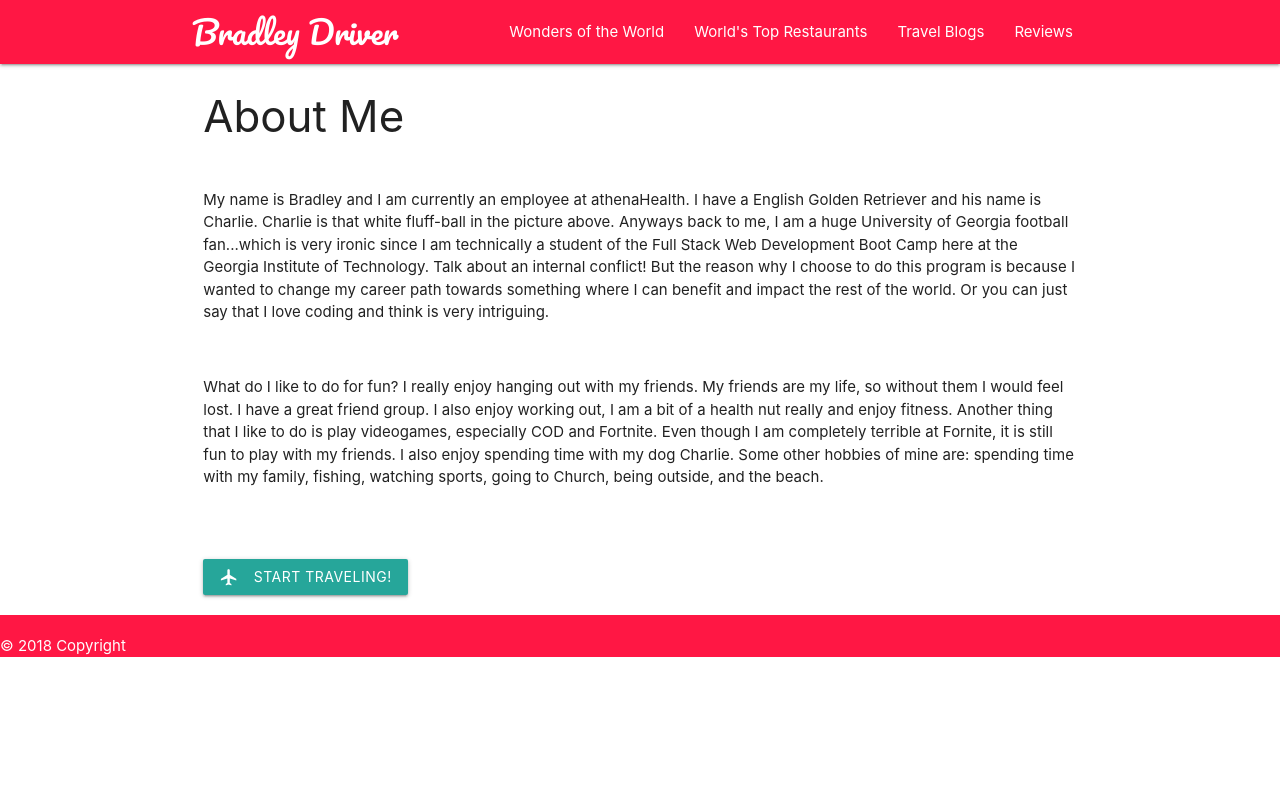
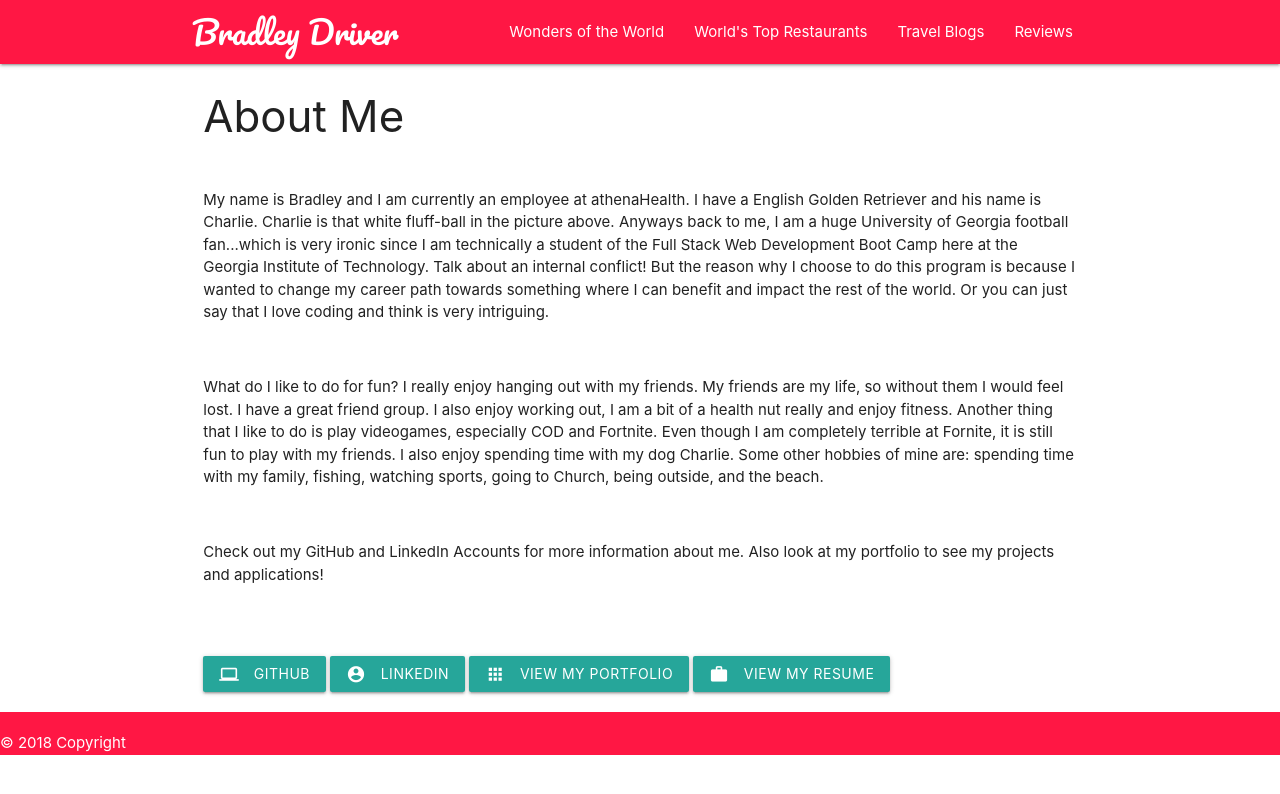
Before and after one commit to edriver4/New-Portfolio, a plain HTML site: page index.html in a window 1280 px wide. Drawn offline with nearby package versions, Linux system fonts and the light colour scheme.

Commit message:
Added a resume button

```diff
--- a/index.html
+++ b/index.html
@@ -92,18 +92,25 @@
                                     with my dog Charlie. Some other hobbies of mine are: spending time with my family,
                                     fishing,
                                     watching sports, going to Church, being outside, and the beach.</p>
+                                    <br>
+                                    <p>Check out my GitHub and LinkedIn Accounts for more information about me.  Also look at my portfolio to see my projects and applications!</p>
                             </div>
                         </div>
                     </div>
                 </div>
-                <a class="waves-effect waves-light btn plane" id="test" href="#">
-                    <i class="material-icons left">airplanemode_active</i>Start Traveling!</a>
-                <div class="response"></div>
+                <a class="waves-effect waves-light btn plane" id="test" href="https://github.com/edriver4">
+                    <i class="material-icons left">computer</i>GitHub</a>
+                <a class="waves-effect waves-light btn plane"
+                id="test" href="https://www.linkedin.com/in/bradley-driver4/"><i class="material-icons
+            left">account_circle</i>LinkedIn</a>
+            <a class="waves-effect waves-light btn plane"
+            id="test" href="#">
+            <i class="material-icons left">apps</i>View my Portfolio</a>
+            <a class="waves-effect waves-light btn plane"
+            id="test" href="#">
+            <i class="material-icons left">work</i>View my Resume</a>
             </div>
         </div>
-    </div>
-    </div>
-    </div>
     </div>
     <footer class="page-footer red accent-3">
         <div class="container2">
```
